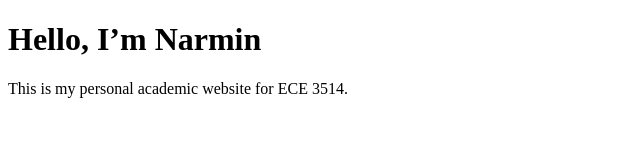
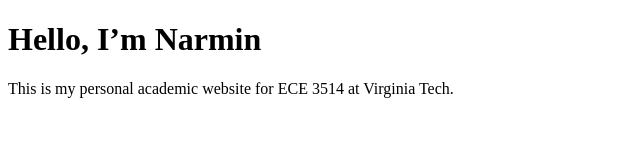
Before and after one commit to narminali2004/narminali2004.github.io, a plain HTML site: page index.html in a window 1280 px wide. Shown: the whole page, without its empty margins (0-640 px from the left). Drawn offline with Linux system fonts and the light colour scheme.

Commit message:
Update homepage content

```diff
--- a/index.html
+++ b/index.html
@@ -5,6 +5,6 @@
   </head>
   <body>
     <h1>Hello, I’m Narmin</h1>
-    <p>This is my personal academic website for ECE 3514.</p>
+    <p>This is my personal academic website for ECE 3514 at Virginia Tech.</p>
   </body>
 </html>
```
